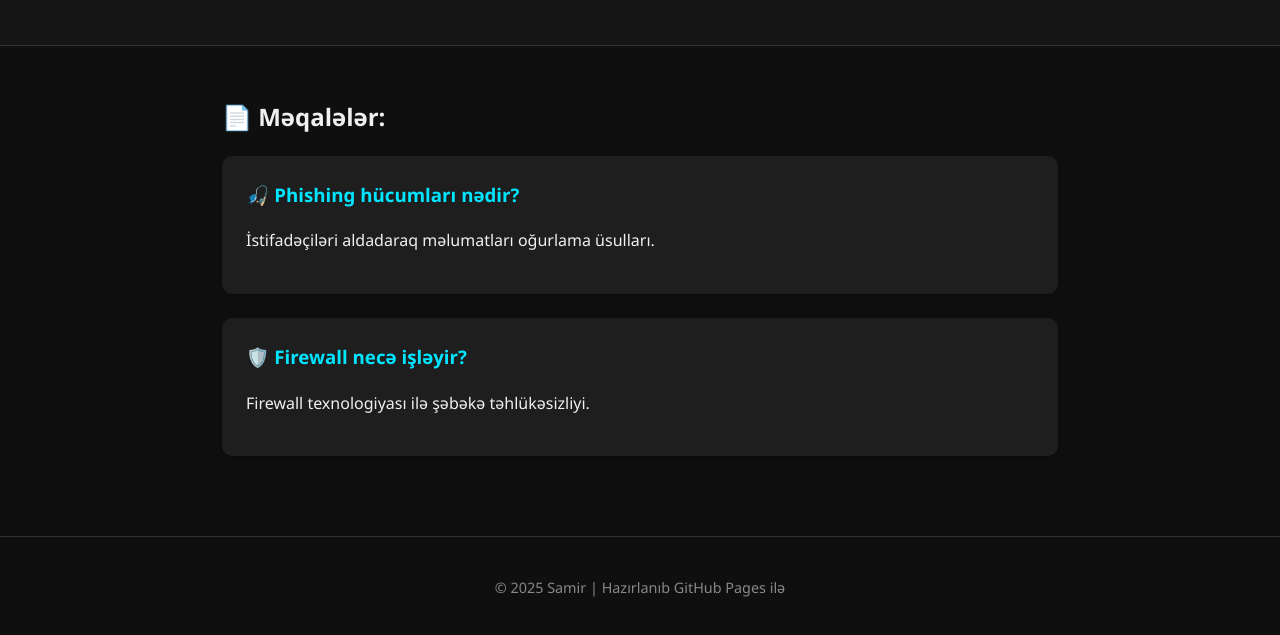
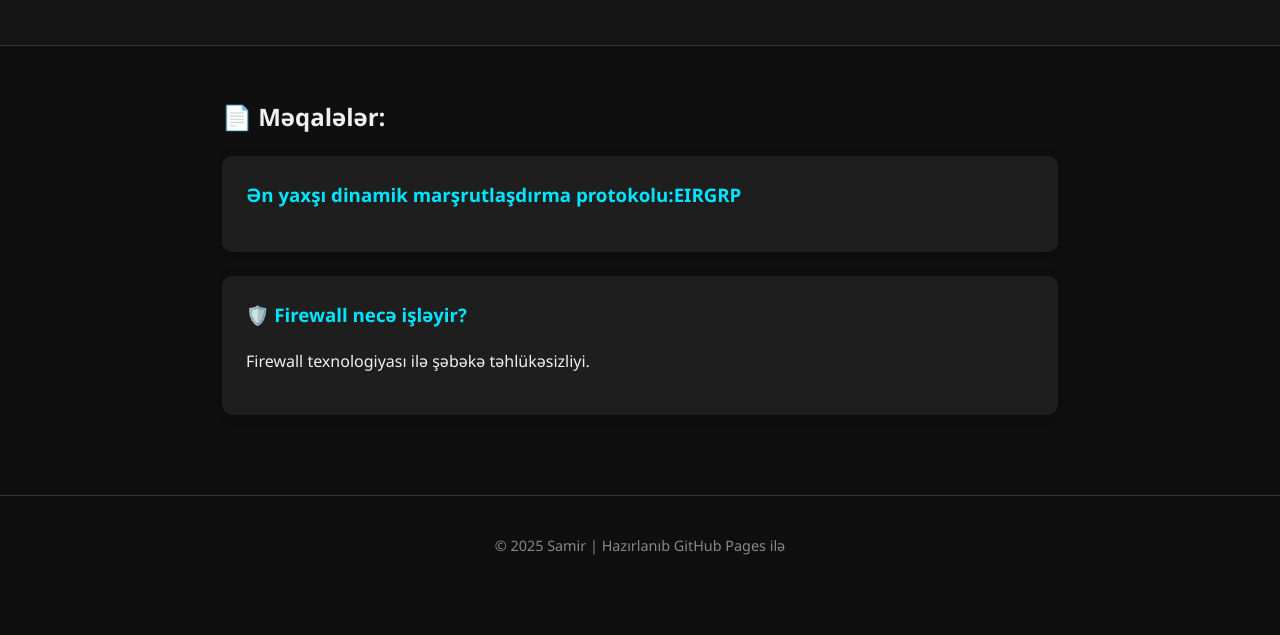
Before and after one commit to 5n4z4r0v/5n4z4r0v.github.io, a plain HTML site: page index.html in a window 1280 px wide. Shown: the part 133-768 px from the top of the page. Drawn offline with Linux system fonts and the light colour scheme.

Commit message:
Update index.html

```diff
--- a/index.html
+++ b/index.html
@@ -16,8 +16,7 @@
     <h2>📄 Məqalələr:</h2>
     <div class="post-list">
       <div class="post">
-        <h3><a href="blog/phishing.html">🎣 Phishing hücumları nədir?</a></h3>
-        <p>İstifadəçiləri aldadaraq məlumatları oğurlama üsulları.</p>
+        <h3><a href="blog/Network/EIGRP.html"> Ən yaxşı dinamik marşrutlaşdırma protokolu:EIRGRP</a></h3>
       </div>
       <div class="post">
         <h3><a href="blog/firewall.html">🛡️ Firewall necə işləyir?</a></h3>
```
